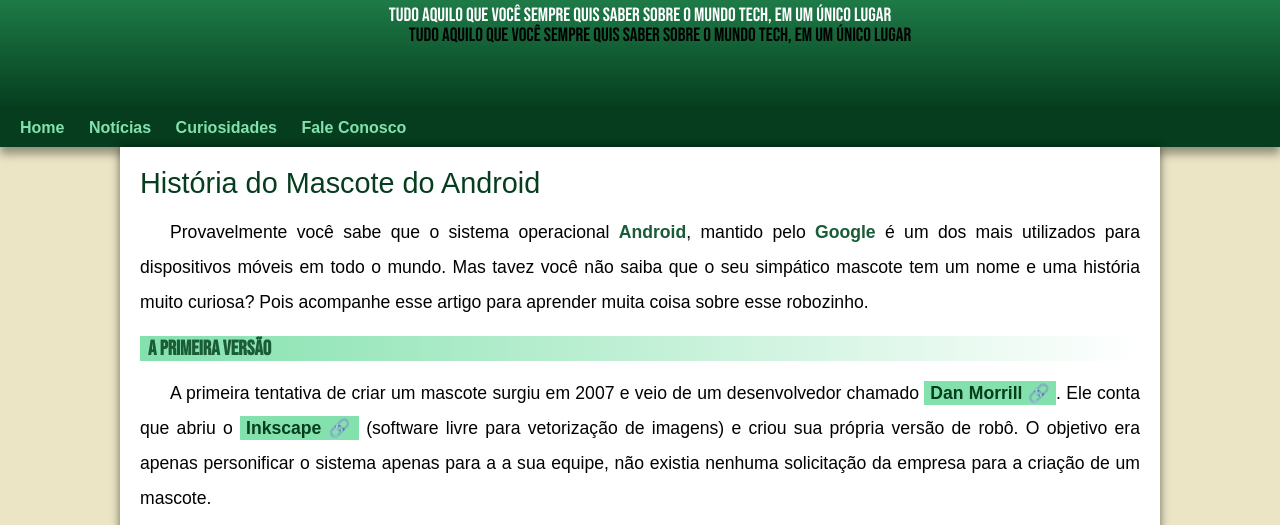
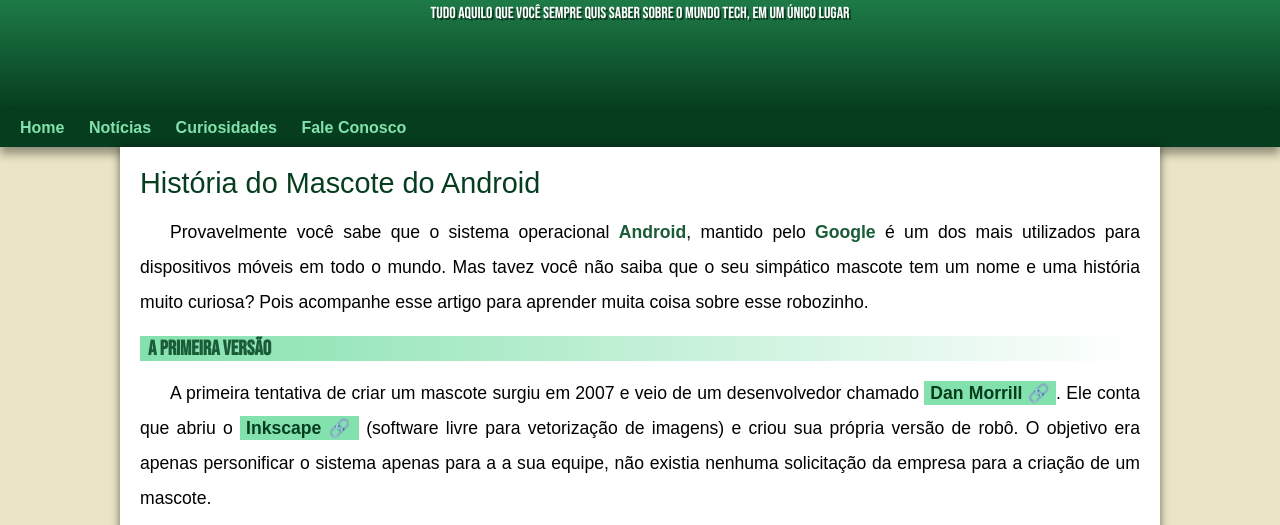
Before and after one commit to oFilippe/html-css, a plain HTML site: page Desafios/Desafio 10/index.html in a window 1280 px wide. Shown: the part 81-606 px from the top of the page. Drawn offline with Linux system fonts and the light colour scheme.

Commit message:
problema de titulo corrigido

```diff
--- a/Desafios/Desafio 10/estilo/style.css
+++ b/Desafios/Desafio 10/estilo/style.css
@@ -57,14 +57,14 @@ header > h1 {
 
 header > p{
     font-family: var(--fonte-destaque);
-    font-size: 1.2em;
+    font-size: 1em;
     color: white;
     max-width: 600px;
     padding-right: 10px;
     padding-left: 10px;
     margin: auto;
-    margin-bottom: 20px;
-    text-shadow: 20px 20px 0px black;
+    padding-bottom: 50px;
+    text-shadow: black;
 }
 
 nav{
```
